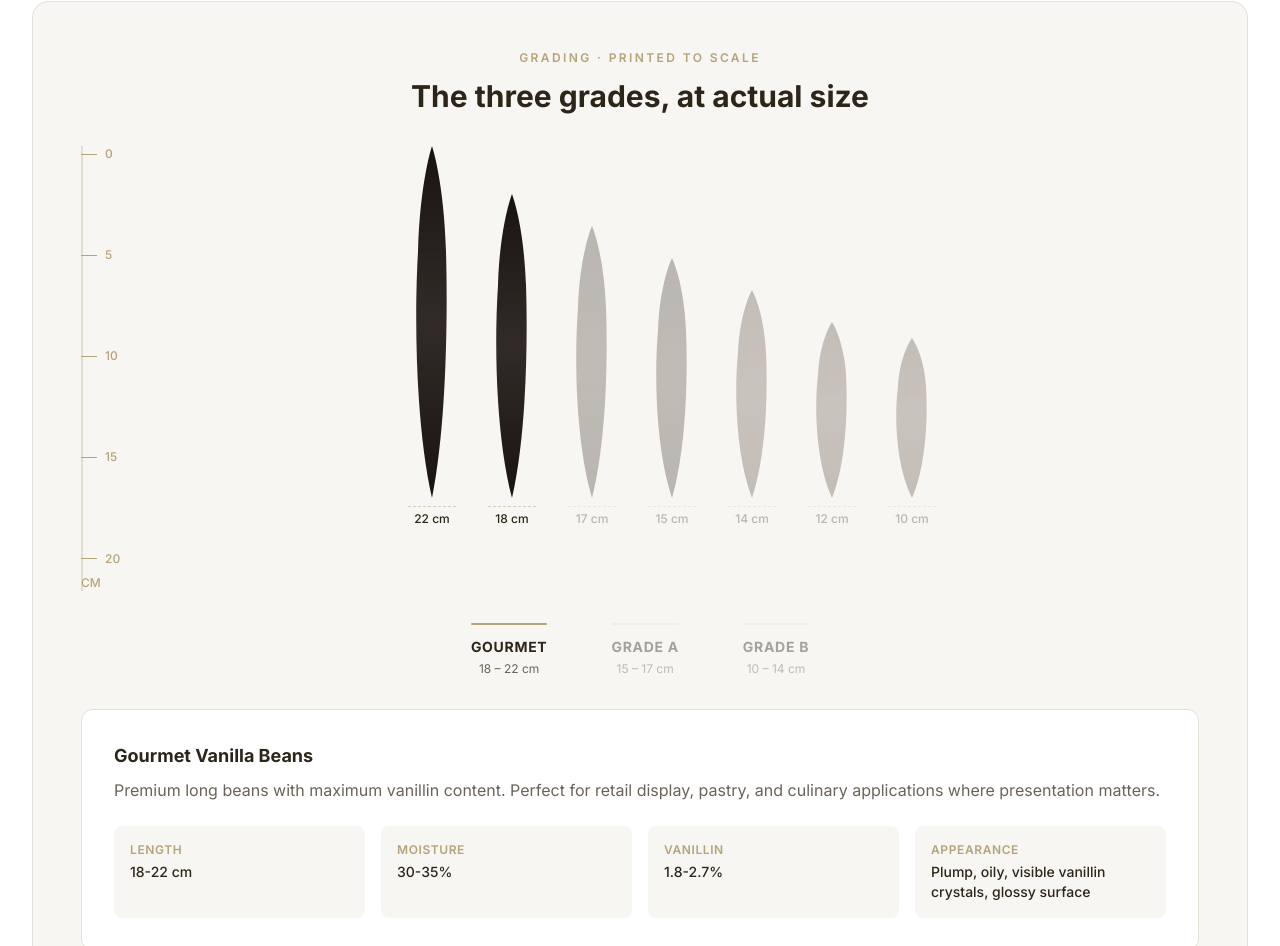
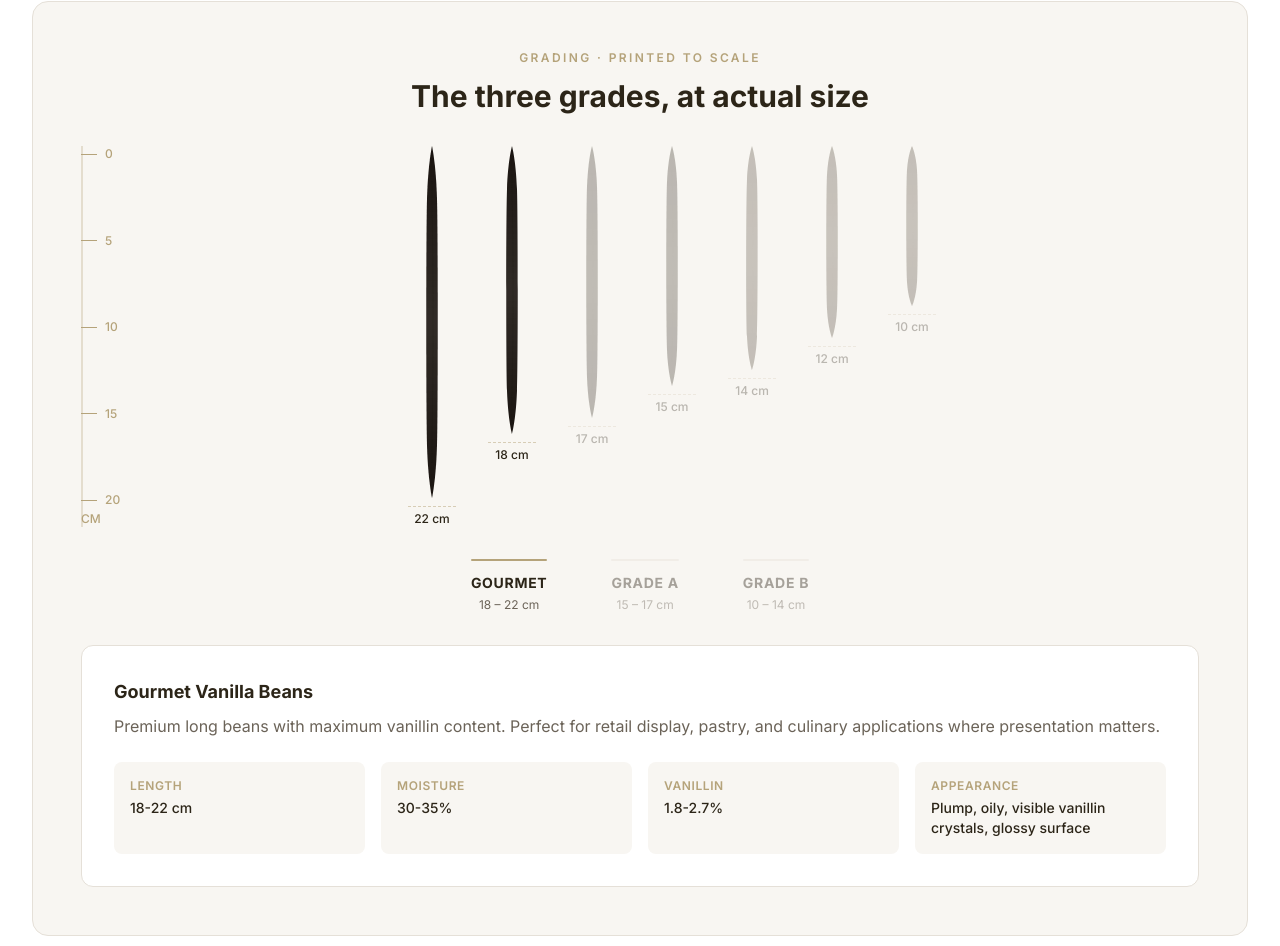
Before and after one commit to irfanmulachela-glitch/vanilla, a Next.js app: page /products/vanilla-beans in a window 1280 px wide. Shown: the part 2177-3123 px from the top of the page. Built offline with nearby package versions, Linux system fonts and the light colour scheme.

Commit message:
Fix vanilla bean chart - thinner realistic shapes, proper ruler alignment

```diff
--- a/src/components/vanilla-grading-chart.tsx
+++ b/src/components/vanilla-grading-chart.tsx
@@ -48,11 +48,11 @@ const grades = {
 
 const beans = [
   { height: 352, label: "22 cm", grade: "gourmet" as const },
-  { height: 304, label: "18 cm", grade: "gourmet" as const },
+  { height: 288, label: "18 cm", grade: "gourmet" as const },
   { height: 272, label: "17 cm", grade: "a" as const },
   { height: 240, label: "15 cm", grade: "a" as const },
-  { height: 208, label: "14 cm", grade: "b" as const },
-  { height: 176, label: "12 cm", grade: "b" as const },
+  { height: 224, label: "14 cm", grade: "b" as const },
+  { height: 192, label: "12 cm", grade: "b" as const },
   { height: 160, label: "10 cm", grade: "b" as const },
 ];
 
@@ -96,7 +96,7 @@ export default function VanillaGradingChart() {
           </div>
 
           {/* Beans container */}
-          <div className="flex-1 flex items-end justify-center gap-4 lg:gap-8 pb-16">
+          <div className="flex-1 flex items-start justify-center gap-4 lg:gap-8 pt-0">
             {beans.map((bean, index) => {
               const isActive = selectedGrade === bean.grade;
               return (
@@ -108,19 +108,19 @@ export default function VanillaGradingChart() {
                 >
                   {/* Bean SVG */}
                   <svg
-                    width="32"
+                    width="16"
                     height={bean.height}
-                    viewBox={`0 0 32 ${bean.height}`}
+                    viewBox={`0 0 16 ${bean.height}`}
                     fill="none"
                     xmlns="http://www.w3.org/2000/svg"
-                    className="lg:w-10"
+                    className="lg:w-5"
                   >
                     <defs>
                       <linearGradient
                         id={`bean-${index}`}
-                        x1="16"
+                        x1="8"
                         y1="0"
-                        x2="16"
+                        x2="8"
                         y2={bean.height}
                         gradientUnits="userSpaceOnUse"
                       >
@@ -134,8 +134,15 @@ export default function VanillaGradingChart() {
                       </linearGradient>
                     </defs>
                     <path
-                      d={`M16 0 C16 0, 28 ${bean.height * 0.1}, 30 ${bean.height * 0.3} C32 ${bean.height * 0.5}, 30 ${bean.height * 0.8}, 16 ${bean.height} C0 ${bean.height * 0.8}, -2 ${bean.height * 0.5}, 2 ${bean.height * 0.3} C4 ${bean.height * 0.1}, 16 0, 16 0 Z`}
+                      d={`M8 0 C8 0, 12 ${bean.height * 0.05}, 13 ${bean.height * 0.15} C14 ${bean.height * 0.25}, 14 ${bean.height * 0.75}, 13 ${bean.height * 0.85} C12 ${bean.height * 0.95}, 8 ${bean.height}, 8 ${bean.height} C8 ${bean.height}, 4 ${bean.height * 0.95}, 3 ${bean.height * 0.85} C2 ${bean.height * 0.75}, 2 ${bean.height * 0.25}, 3 ${bean.height * 0.15} C4 ${bean.height * 0.05}, 8 0, 8 0 Z`}
                       fill={`url(#bean-${index})`}
+                    />
+                    <path
+                      d={`M8 ${bean.height * 0.1} C8 ${bean.height * 0.1}, 9 ${bean.height * 0.3}, 9 ${bean.height * 0.5} C9 ${bean.height * 0.7}, 8 ${bean.height * 0.9}, 8 ${bean.height * 0.9}`}
+                      stroke={grades[bean.grade].color}
+                      strokeWidth="0.5"
+                      strokeOpacity="0.3"
+                      fill="none"
                     />
                   </svg>
 
```
